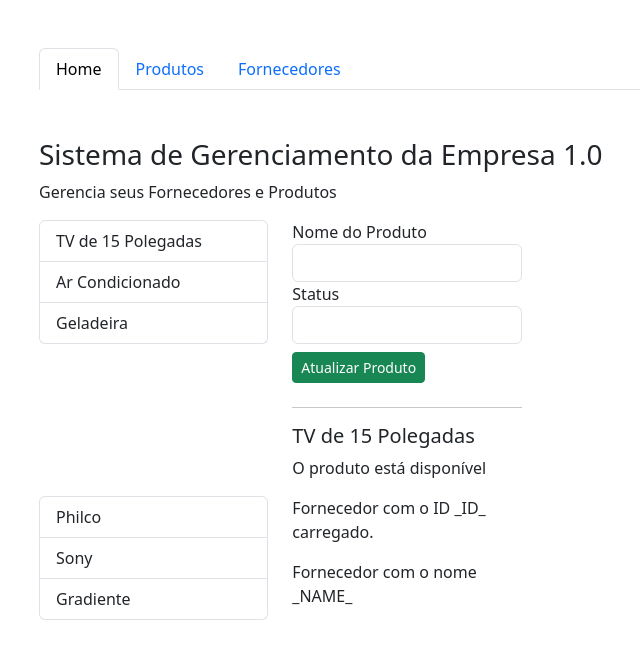
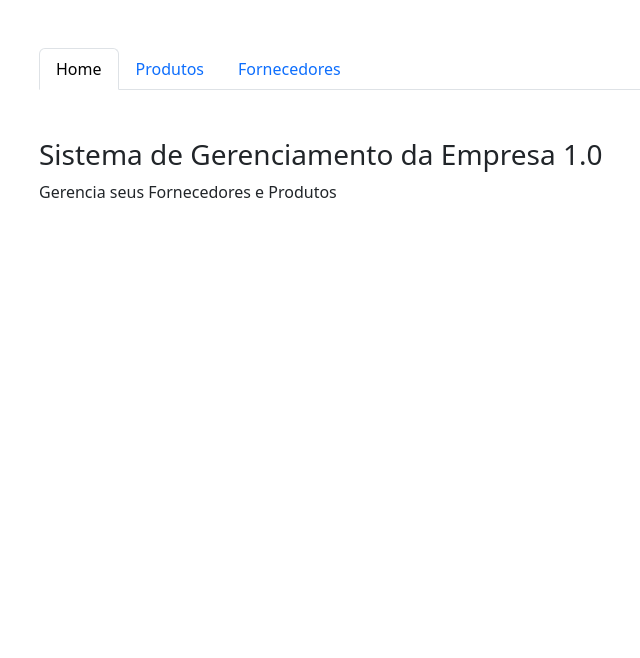
Before and after one commit to Ilailson/conceitosAngular, an Angular app in the folder routing/: page / in a window 1280 px wide. Shown: the top 658 px of the page, without its empty margins (43-683 px from the left). Built offline with nearby package versions, Linux system fonts and the light colour scheme.

Commit message:
Criando rotas; home, produtos, fornecedores

```diff
--- a/routing/src/app/app.component.html
+++ b/routing/src/app/app.component.html
@@ -18,20 +18,10 @@
 
   <div class="row">
     <div class="col-12 col-sm-10 col-md-8">
-      <app-home></app-home>
+      <router-outlet></router-outlet>
     </div>
   </div>
 
-  <div class="row">
-    <div class="col-12 col-sm-10 col-md-8">
-      <app-products></app-products>
-    </div>
-  </div>
 
-  <div class="row">
-    <div class="col-12 col-sm-10 col-md-8">
-      <app-suppliers></app-suppliers>
-    </div>
-  </div>
 
 </div>
```
Also changed, not shown: routing/src/app/app.module.ts (+9 -1 lines).
